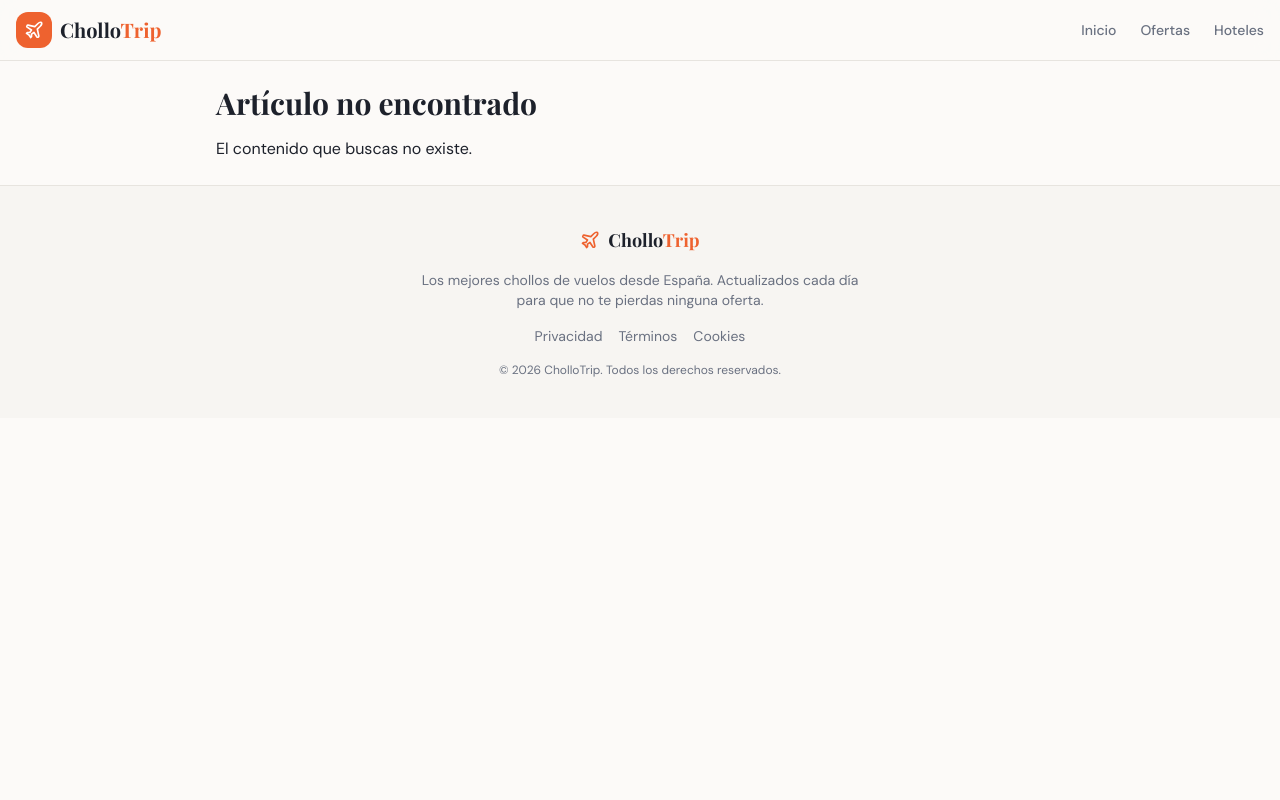
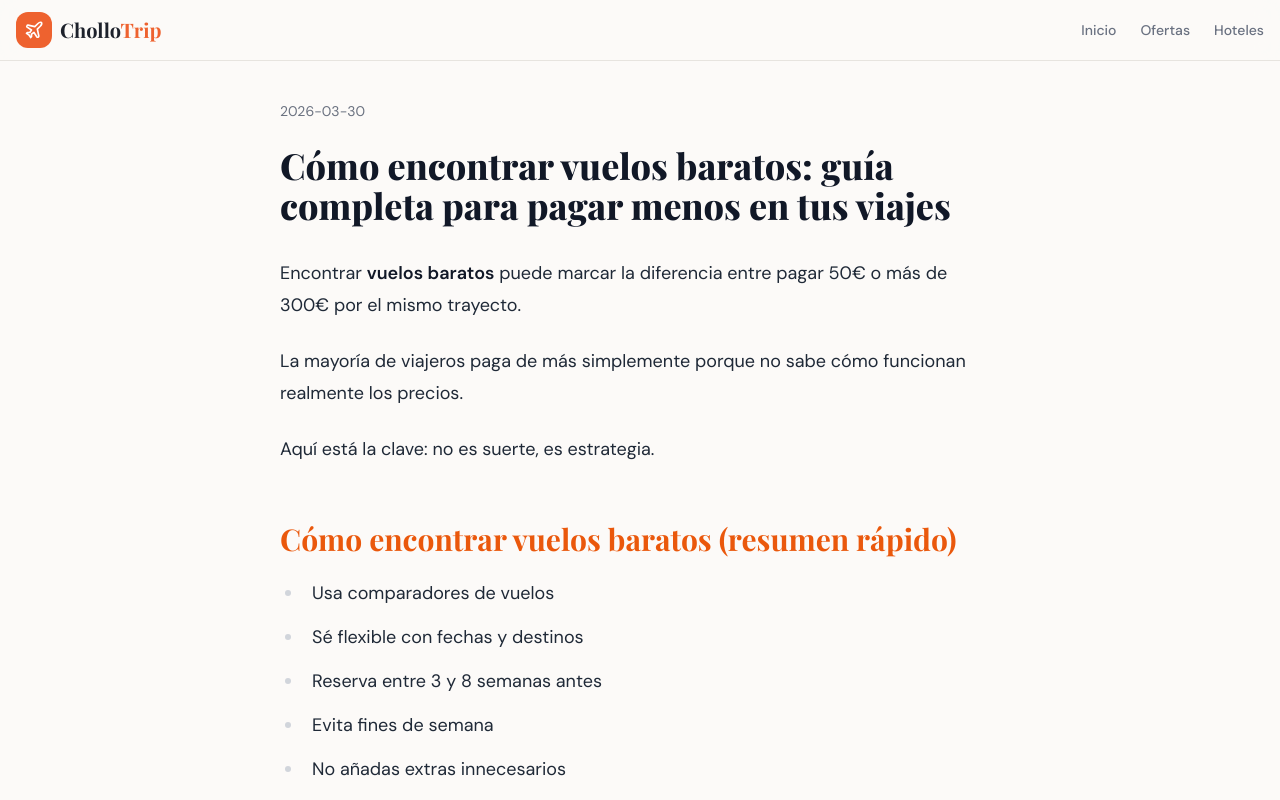
Before and after one commit to flucxconsulting-source/chollotrip, a React (Vite) app: page /blog/como-encontrar-vuelos-baratos in a window 1280 px wide. Shown: the top 800 px of the page. Built offline with nearby package versions, Linux system fonts and the light colour scheme; the HTML template or start-up script is replaced by a standard one.

Commit message:
add pillar article vuelos baratos

```diff
--- /dev/null
+++ b/src/content/blog/como-encontrar-vuelos-baratos.ts
@@ -0,0 +1,79 @@
+export const articulo = {
+  slug: "como-encontrar-vuelos-baratos",
+  title: "Cómo encontrar vuelos baratos: guía completa para pagar menos en tus viajes",
+  description:
+    "Aprende cómo encontrar vuelos baratos con estrategias reales, comparadores y consejos para ahorrar en cada viaje.",
+  date: "2026-03-30",
+  content: `
+    <h1>Cómo encontrar vuelos baratos: guía completa para pagar menos en tus viajes</h1>
+
+    <p>Encontrar <strong>vuelos baratos</strong> puede marcar la diferencia entre pagar 50€ o más de 300€ por el mismo trayecto.</p>
+
+    <p>La mayoría de viajeros paga de más simplemente porque no sabe cómo funcionan realmente los precios.</p>
+
+    <p>Aquí está la clave: no es suerte, es estrategia.</p>
+
+    <h2>Cómo encontrar vuelos baratos (resumen rápido)</h2>
+    <ul>
+      <li>Usa comparadores de vuelos</li>
+      <li>Sé flexible con fechas y destinos</li>
+      <li>Reserva entre 3 y 8 semanas antes</li>
+      <li>Evita fines de semana</li>
+      <li>No añadas extras innecesarios</li>
+    </ul>
+
+    <h2>Dónde encontrar vuelos baratos ahora mismo</h2>
+    <p>Las mejores ofertas no están en una sola web, sino en plataformas que comparan cientos de vuelos en tiempo real.</p>
+
+    <h2>Cómo encontrar vuelos baratos paso a paso</h2>
+
+    <h3>1. Usa comparadores</h3>
+    <p>Nunca reserves sin comparar precios.</p>
+
+    <h3>2. Sé flexible</h3>
+    <p>Cambiar fechas o destinos puede reducir el precio de forma significativa.</p>
+
+    <h3>3. Reserva en el momento adecuado</h3>
+    <ul>
+      <li>Ideal: entre 3 y 8 semanas antes</li>
+      <li>Muy tarde: más caro</li>
+      <li>Muy pronto: no siempre mejor</li>
+    </ul>
+
+    <h3>4. Activa alertas</h3>
+    <p>Recibe avisos cuando bajen los precios.</p>
+
+    <h3>5. Modo incógnito</h3>
+    <p>Evita posibles variaciones de precio.</p>
+
+    <h2>Factores que afectan al precio</h2>
+    <ul>
+      <li>Demanda</li>
+      <li>Temporada</li>
+      <li>Día de la semana</li>
+      <li>Antelación</li>
+    </ul>
+
+    <h2>Consejos prácticos</h2>
+    <ul>
+      <li>Viaja en horarios poco populares</li>
+      <li>Evita fines de semana</li>
+      <li>Viaja ligero</li>
+      <li>Considera escalas</li>
+      <li>Combina aerolíneas</li>
+    </ul>
+
+    <h2>Errores comunes</h2>
+    <ul>
+      <li>No comparar precios</li>
+      <li>Reservar mal</li>
+      <li>No ser flexible</li>
+      <li>Ignorar extras</li>
+    </ul>
+
+    <h2>Conclusión</h2>
+    <p>Saber <strong>cómo encontrar vuelos baratos</strong> no es complicado si aplicas una estrategia clara.</p>
+
+    <p>La diferencia está en los detalles: cuándo buscas, cómo comparas y qué decisiones tomas.</p>
+  `,
+};
--- a/src/content/blog/index.ts
+++ b/src/content/blog/index.ts
@@ -2,10 +2,12 @@ import { articulo as vuelosBaratosMadridRoma } from "./vuelos-baratos-madrid-rom
 import { articulo as hotelesBarcelona } from "./hoteles-baratos-barcelona-centro";
 import { articulo as viajesUltimaHora } from "./viajes-baratos-ultima-hora";
 import { articulo as vuelosEstudiantes } from "./vuelos-baratos-estudiantes-europa";
+import { articulo as comoEncontrarVuelos } from "./como-encontrar-vuelos-baratos";
 
 export const blogPosts = [
   vuelosBaratosMadridRoma,
   hotelesBarcelona,
   viajesUltimaHora,
   vuelosEstudiantes,
+  comoEncontrarVuelos,
 ];
```
